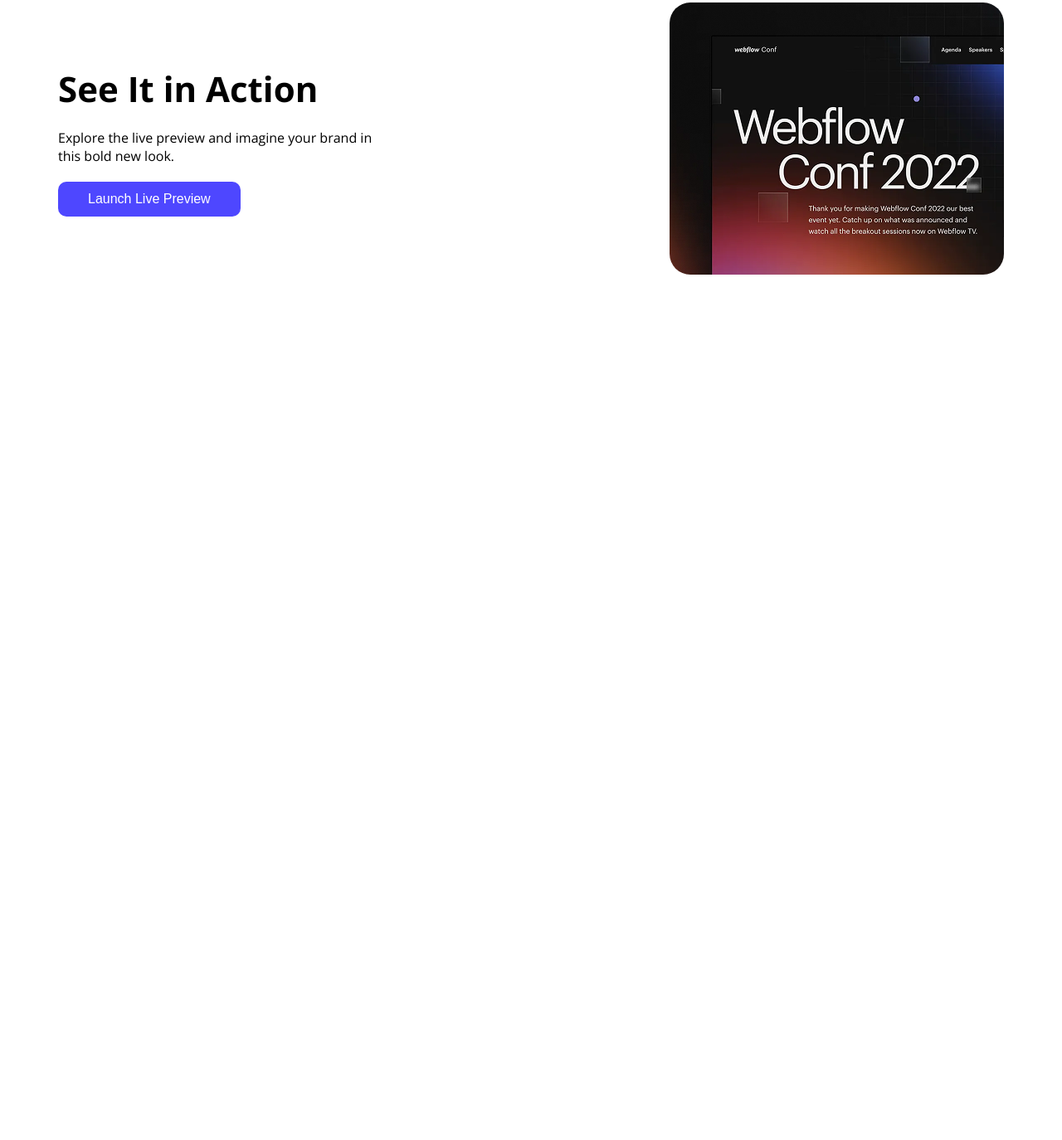
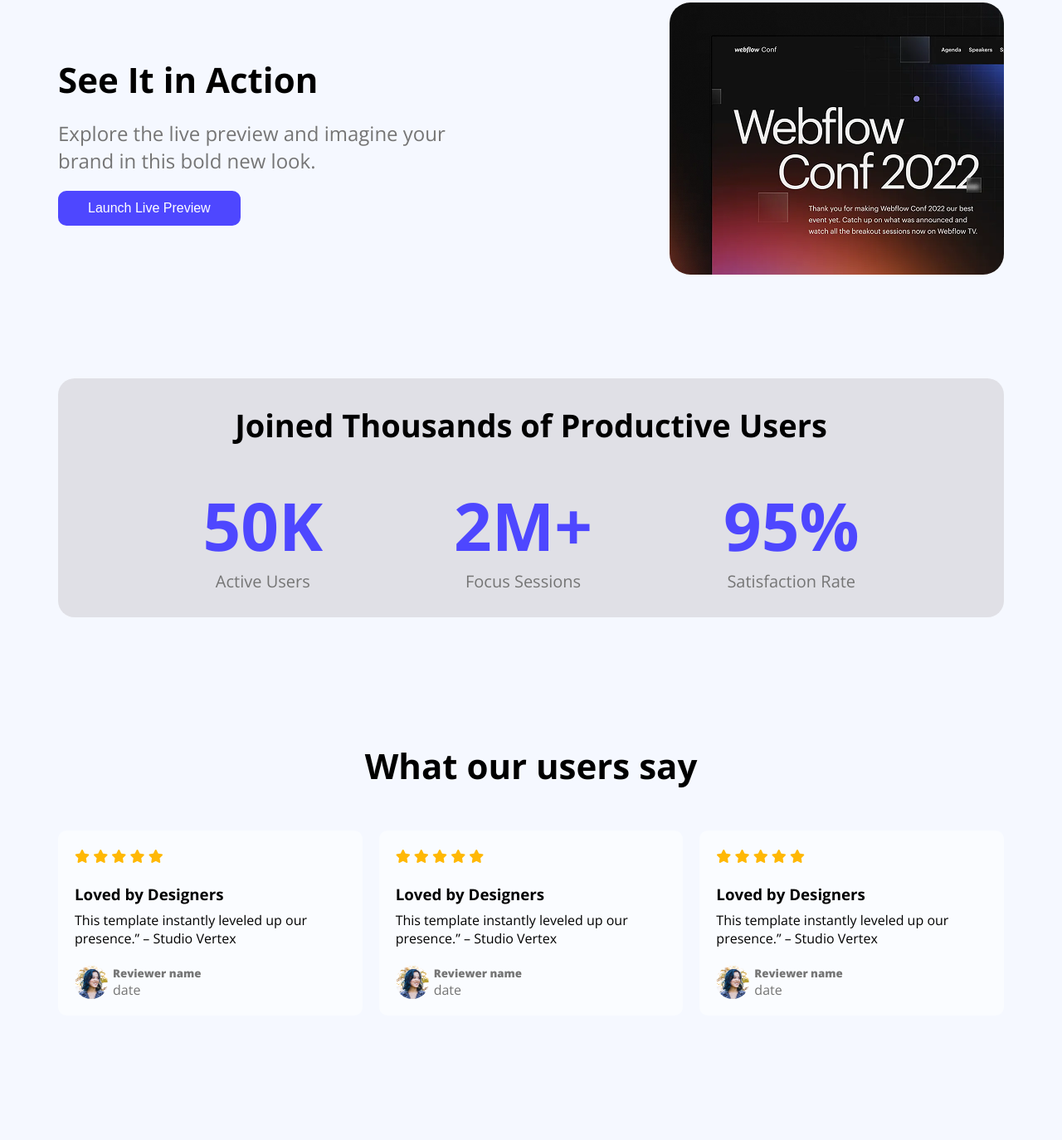
Before and after one commit to shekhor64707/shekhor-1st-assignment, a plain HTML site: page index.html in a window 1280 px wide. Shown: the part 780-2154 px from the top of the page at 83% size. Before the commit the page ends 1236 px from the top, so only its background shows below. Drawn offline with nearby package versions, Linux system fonts and the light colour scheme.

Commit message:
adding review section

```diff
--- a/index.html
+++ b/index.html
@@ -10,6 +10,12 @@
     <link href="https://fonts.googleapis.com/css2?family=Inter:ital,opsz,wght@0,14..32,100..900;1,14..32,100..900&family=Open+Sans:ital,wght@0,300..800;1,300..800&family=Raleway:ital,wght@0,100..900;1,100..900&display=swap" rel="stylesheet">
     <link href="https://fonts.googleapis.com/css2?family=Open+Sans:ital,wght@0,300..800;1,300..800&family=Raleway:ital,wght@0,100..900;1,100..900&display=swap" rel="stylesheet">
     <link rel="stylesheet" href="style.css">
+    <link rel="stylesheet"
+      href="https://cdnjs.cloudflare.com/ajax/libs/font-awesome/6.4.0/css/all.min.css"
+      integrity="sha512‑…"
+      crossorigin="anonymous"
+      referrerpolicy="no-referrer" />
+
     <title>shekhor 1st assignment</title>
 </head>
 <body class="open-sans-normal">
@@ -33,6 +39,84 @@
               </div>
               <div class="action-img"><img src="./images/wc-mini.png" alt="No image found"></div>
           </section>
+          <section class="productive">
+            <h3 class="productive-title">Joined Thousands of Productive Users</h3>
+            <div class="productive-value">
+                <div class="productive-number">
+                    <h1>50K</h1>
+                    <p>Active Users</p>
+                </div>
+                <div class="productive-number">
+                    <h1>2M+</h1>
+                    <p>Focus Sessions</p>
+                </div>
+                <div class="productive-number">
+                    <h1>95%</h1>
+                    <p>Satisfaction Rate</p>
+                </div>
+            </div>
+          </section>
+          <section class="review">
+             <h3 class="review-head">What our users say</h3>
+             <div class="review-parents">
+                <div class="review-content">
+                    <div class="review-icon">
+
+                      <span><i class="fas fa-star" aria-hidden="true"></i></span>
+                      <span><i class="fas fa-star" aria-hidden="true"></i></span>
+                      <span><i class="fas fa-star" aria-hidden="true"></i></span>
+                      <span><i class="fas fa-star" aria-hidden="true"></i></span>
+                      <span><i class="fas fa-star" aria-hidden="true"></i></span>
+
+                    </div>
+                    <h3 class="review-title">Loved by Designers</h3>
+                    <p class="review-para">This template instantly leveled up our presence.” – Studio Vertex</p>
+                    <div class="review-child">
+                        <img src="/images/avatar.png" alt="" class="review-img">
+                        <div class="reviw-special">
+                           <h5 class="img-title">Reviewer name</h5>
+                           <p class="img-para">date</p>
+                        </div>
+                    </div>
+                </div>
+                <div class="review-content">
+                    <div class="review-icon">
+                        <span><i class="fas fa-star" aria-hidden="true"></i></span>
+                        <span><i class="fas fa-star" aria-hidden="true"></i></span>
+                        <span><i class="fas fa-star" aria-hidden="true"></i></span>
+                        <span><i class="fas fa-star" aria-hidden="true"></i></span>
+                        <span><i class="fas fa-star" aria-hidden="true"></i></span>
+                    </div>
+                    <h3 class="review-title">Loved by Designers</h3>
+                    <p class="review-para">This template instantly leveled up our presence.” – Studio Vertex</p>
+                    <div class="review-child">
+                        <img src="./images/avatar.png" alt="" class="review-img">
+                        <div class="reviw-special">
+                           <h5 class="img-title">Reviewer name</h5>
+                           <p class="img-para">date</p>
+                        </div>
+                    </div>
+                </div>
+                <div class="review-content">
+                    <div class="review-icon">
+                        <span><i class="fas fa-star" aria-hidden="true"></i></span>
+                        <span><i class="fas fa-star" aria-hidden="true"></i></span>
+                        <span><i class="fas fa-star" aria-hidden="true"></i></span>
+                        <span><i class="fas fa-star" aria-hidden="true"></i></span>
+                        <span><i class="fas fa-star" aria-hidden="true"></i></span>
+                    </div>
+                    <h3 class="review-title">Loved by Designers</h3>
+                    <p class="review-para">This template instantly leveled up our presence.” – Studio Vertex</p>
+                    <div class="review-child">
+                        <img src="./images/avatar.png" alt="" class="review-img">
+                        <div class="reviw-special">
+                           <h5 class="img-title">Reviewer name</h5>
+                           <p class="img-para">date</p>
+                        </div>
+                    </div>
+                </div>
+             </div>
+          </section>
     </main>
 
     <footer>
--- a/style.css
+++ b/style.css
@@ -10,6 +10,7 @@
   font-style: normal;
   font-variation-settings:
     "wdth" 100;
+    background-color:rgb(245,248,255);
 }
 /* .inter-normal {
   font-family: "Inter", sans-serif !important;
@@ -28,7 +29,6 @@
   border:none;
   font-size:16px;
 }
-
 
 /* header styles */
 header{
@@ -69,7 +69,7 @@ nav .logo{
     padding:120px 0;
 }
 .action-content{
-    width:400px;
+    width:517px;
 }
 .action-title{
     font-size: 42px;
@@ -77,7 +77,88 @@ nav .logo{
 }
 .action-para{
     padding:20px 0;
+    font-size:24px;
+    color:#757575;
 }
 .action-img img{
     border-radius:25px;
 }
+
+/* productive styles */
+
+.productive{
+    width:1140px;
+    text-align:center;
+    padding:30px 0;
+    background-color: #e0e0e6;
+    margin:0 auto;
+    border-radius:20px;
+}
+.productive-title{
+    font-size:38px;
+    font-weight: bold;
+}
+.productive-value{
+    margin-top:40px;
+    display:flex;
+    justify-content: center;
+    gap:158px;
+}
+.productive-number h1{
+    font-size:80px;
+    font-weight: bold;
+    color:#4E47FF;
+}
+.productive-number p{
+    font-size:20px;
+    color:#757575;
+}
+
+/* review styles */
+.review{
+    width:1140px;
+    margin:0 auto;
+    padding:150px 0;
+}
+.review-parents{
+    display:flex;
+    justify-content: space-around;
+    gap:20px;
+}
+.review-head{
+    text-align: center;
+    font-size:42px;
+    font-weight: bold;
+    margin-bottom: 50px;
+}
+.review-content{
+    background-color: rgb(250,252,255);
+    padding:20px;
+    border-radius:10px;
+}
+.review-content h3{
+    margin-bottom:8px;
+}
+.review-icon{
+    margin-bottom: 22px;
+}
+.review-icon span{
+    color:#FFB805;
+}
+.review-child{
+    display:flex;
+    margin-top:22px;
+}
+.review-child img{
+    width:40px;
+    height:40px;
+    border-radius:50%;
+    margin-right: 6px;
+}
+.img-para{
+    color:#757575;
+}
+.img-title{
+    font-weight: 800;
+    color:#757575;
+}
```
